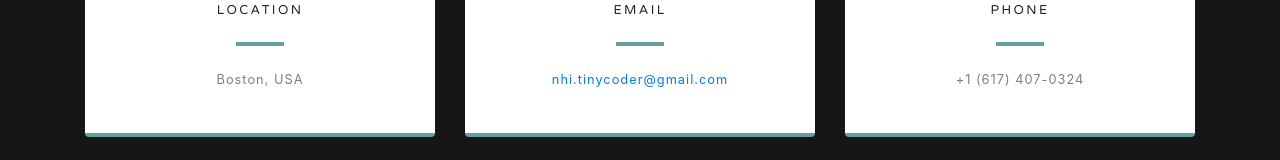
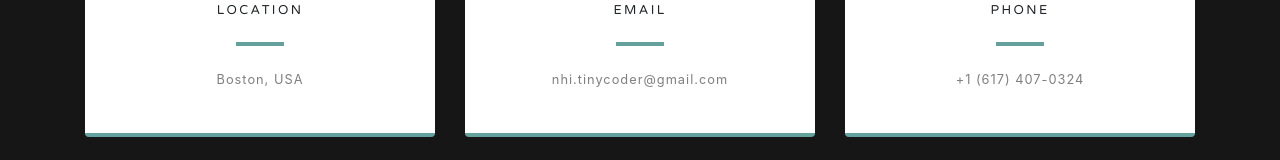
Before and after one commit to knightsofnhi/tinycoder, a website with bundled scripts: page index.html in a window 1280 px wide. Shown: the part 2735-2895 px from the top of the page. Built offline with nearby package versions, Linux system fonts and the light colour scheme.

Commit message:
got rid of email link

```diff
--- a/index.html
+++ b/index.html
@@ -213,7 +213,7 @@
               <h4 class="text-uppercase m-0">Email</h4>
               <hr class="my-4">
               <div class="small text-black-50">
-                <a href="#">nhi.tinycoder@gmail.com</a>
+                nhi.tinycoder@gmail.com
               </div>
             </div>
           </div>
```
